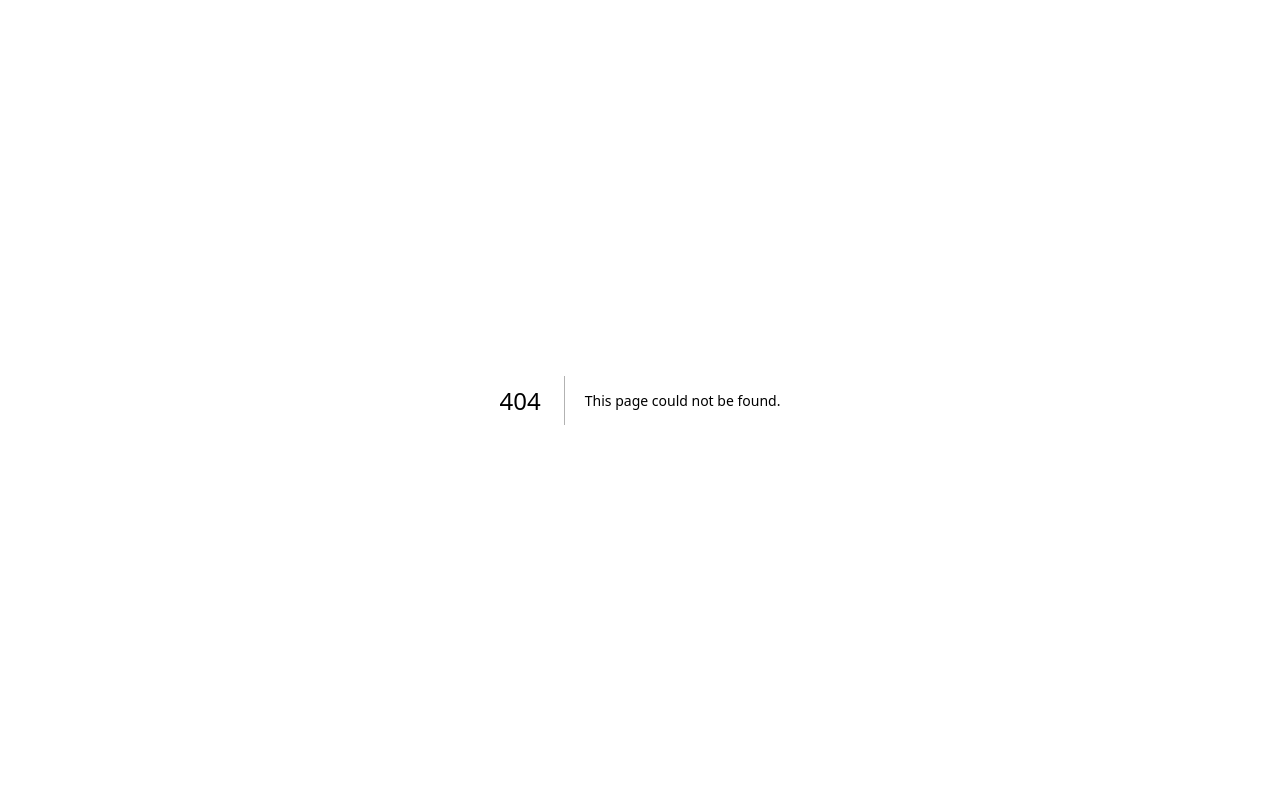
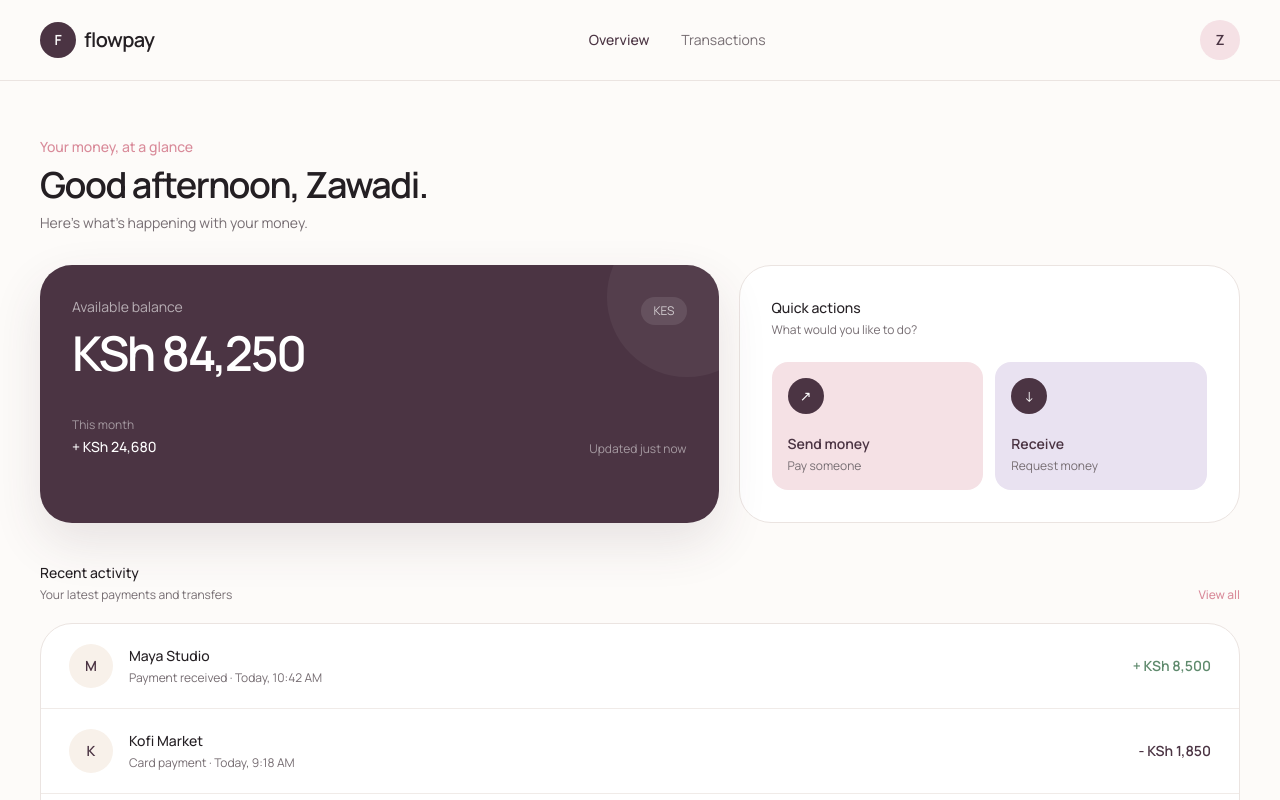
Before and after one commit to Chenzie2/FlowPay, a Next.js app: page /dashboard in a window 1280 px wide. Before the commit this address had no page. Shown: the top 800 px of the page. Built offline with nearby package versions, Linux system fonts and the light colour scheme.

Commit message:
feat: add FlowPay dashboard

```diff
--- /dev/null
+++ b/app/dashboard/page.tsx
@@ -0,0 +1,240 @@
+import Link from "next/link";
+
+const transactions = [
+  {
+    name: "Maya Studio",
+    type: "Payment received",
+    date: "Today, 10:42 AM",
+    amount: "+ KSh 8,500",
+    positive: true,
+  },
+  {
+    name: "Kofi Market",
+    type: "Card payment",
+    date: "Today, 9:18 AM",
+    amount: "- KSh 1,850",
+    positive: false,
+  },
+  {
+    name: "Amani Designs",
+    type: "Payment received",
+    date: "Yesterday, 4:32 PM",
+    amount: "+ KSh 4,200",
+    positive: true,
+  },
+  {
+    name: "Swift Coffee",
+    type: "Card payment",
+    date: "Yesterday, 12:05 PM",
+    amount: "- KSh 680",
+    positive: false,
+  },
+];
+
+export default function DashboardPage() {
+  return (
+    <main className="min-h-screen bg-[#fdfbf9] text-[#241f23]">
+      {/* Top navigation */}
+      <header className="border-b border-[#ebe4e1] bg-[#fdfbf9]">
+        <div className="mx-auto flex max-w-7xl items-center justify-between px-6 py-5 lg:px-10">
+          <Link href="/" className="flex items-center gap-2">
+            <div className="flex h-9 w-9 items-center justify-center rounded-full bg-[#4b3443] text-sm font-semibold text-white">
+              F
+            </div>
+
+            <span className="text-xl font-semibold tracking-[-0.03em]">
+              flowpay
+            </span>
+          </Link>
+
+          <nav className="hidden items-center gap-8 text-sm md:flex">
+            <Link
+              href="/dashboard"
+              className="font-medium text-[#4b3443]"
+            >
+              Overview
+            </Link>
+
+            <Link
+              href="/transactions"
+              className="text-[#766d72] transition hover:text-[#4b3443]"
+            >
+              Transactions
+            </Link>
+          </nav>
+
+          <button
+            aria-label="Open profile"
+            className="flex h-10 w-10 items-center justify-center rounded-full bg-[#f5e1e5] text-sm font-semibold text-[#4b3443]"
+          >
+            Z
+          </button>
+        </div>
+      </header>
+
+      {/* Dashboard */}
+      <div className="mx-auto max-w-7xl px-6 py-10 lg:px-10 lg:py-14">
+        <div>
+          <p className="text-sm font-medium text-[#d98b9a]">
+            Your money, at a glance
+          </p>
+
+          <h1 className="mt-2 text-3xl font-semibold tracking-[-0.04em] sm:text-4xl">
+            Good afternoon, Zawadi.
+          </h1>
+
+          <p className="mt-2 text-sm text-[#766d72]">
+            Here's what's happening with your money.
+          </p>
+        </div>
+
+        {/* Overview cards */}
+        <section className="mt-8 grid gap-5 lg:grid-cols-[1.15fr_0.85fr]">
+          {/* Balance */}
+          <div className="relative overflow-hidden rounded-[2rem] bg-[#4b3443] p-7 text-white shadow-[0_20px_50px_rgba(75,52,67,0.12)] sm:p-8">
+            <div className="absolute -right-12 -top-12 h-40 w-40 rounded-full bg-white/5" />
+
+            <div className="relative">
+              <div className="flex items-start justify-between">
+                <div>
+                  <p className="text-sm text-white/60">
+                    Available balance
+                  </p>
+
+                  <p className="mt-3 text-4xl font-semibold tracking-[-0.05em] sm:text-5xl">
+                    KSh 84,250
+                  </p>
+                </div>
+
+                <span className="rounded-full bg-white/10 px-3 py-1.5 text-xs text-white/70">
+                  KES
+                </span>
+              </div>
+
+              <div className="mt-10 flex items-end justify-between">
+                <div>
+                  <p className="text-xs text-white/50">
+                    This month
+                  </p>
+
+                  <p className="mt-1 text-sm font-medium">
+                    + KSh 24,680
+                  </p>
+                </div>
+
+                <p className="text-xs text-white/50">
+                  Updated just now
+                </p>
+              </div>
+            </div>
+          </div>
+
+          {/* Quick actions */}
+          <div className="rounded-[2rem] border border-[#ebe4e1] bg-white p-7 sm:p-8">
+            <div>
+              <p className="text-sm font-medium">Quick actions</p>
+              <p className="mt-1 text-xs text-[#766d72]">
+                What would you like to do?
+              </p>
+            </div>
+
+            <div className="mt-6 grid grid-cols-2 gap-3">
+              <Link
+                href="/send"
+                className="group rounded-2xl bg-[#f5e1e5] p-4 transition hover:-translate-y-0.5"
+              >
+                <span className="flex h-9 w-9 items-center justify-center rounded-full bg-[#4b3443] text-sm text-white">
+                  ↗
+                </span>
+
+                <p className="mt-5 text-sm font-semibold text-[#4b3443]">
+                  Send money
+                </p>
+
+                <p className="mt-1 text-xs text-[#766d72]">
+                  Pay someone
+                </p>
+              </Link>
+
+              <Link
+                href="/receive"
+                className="group rounded-2xl bg-[#e9e2f1] p-4 transition hover:-translate-y-0.5"
+              >
+                <span className="flex h-9 w-9 items-center justify-center rounded-full bg-[#4b3443] text-sm text-white">
+                  ↓
+                </span>
+
+                <p className="mt-5 text-sm font-semibold text-[#4b3443]">
+                  Receive
+                </p>
+
+                <p className="mt-1 text-xs text-[#766d72]">
+                  Request money
+                </p>
+              </Link>
+            </div>
+          </div>
+        </section>
+
+        {/* Activity */}
+        <section className="mt-10">
+          <div className="flex items-end justify-between">
+            <div>
+              <p className="text-sm font-medium">Recent activity</p>
+
+              <p className="mt-1 text-xs text-[#766d72]">
+                Your latest payments and transfers
+              </p>
+            </div>
+
+            <Link
+              href="/transactions"
+              className="text-xs font-medium text-[#d98b9a] transition hover:text-[#4b3443]"
+            >
+              View all
+            </Link>
+          </div>
+
+          <div className="mt-5 overflow-hidden rounded-[2rem] border border-[#ebe4e1] bg-white">
+            {transactions.map((transaction, index) => (
+              <div
+                key={transaction.name}
+                className={`flex items-center justify-between gap-4 px-5 py-5 sm:px-7 ${
+                  index !== transactions.length - 1
+                    ? "border-b border-[#f0ebe8]"
+                    : ""
+                }`}
+              >
+                <div className="flex min-w-0 items-center gap-4">
+                  <div className="flex h-11 w-11 shrink-0 items-center justify-center rounded-full bg-[#f8f1ea] text-sm font-semibold text-[#4b3443]">
+                    {transaction.name.charAt(0)}
+                  </div>
+
+                  <div className="min-w-0">
+                    <p className="truncate text-sm font-medium">
+                      {transaction.name}
+                    </p>
+
+                    <p className="mt-1 truncate text-xs text-[#766d72]">
+                      {transaction.type} · {transaction.date}
+                    </p>
+                  </div>
+                </div>
+
+                <p
+                  className={`shrink-0 text-sm font-semibold ${
+                    transaction.positive
+                      ? "text-[#5f8a6d]"
+                      : "text-[#4b3443]"
+                  }`}
+                >
+                  {transaction.amount}
+                </p>
+              </div>
+            ))}
+          </div>
+        </section>
+      </div>
+    </main>
+  );
+}
```
